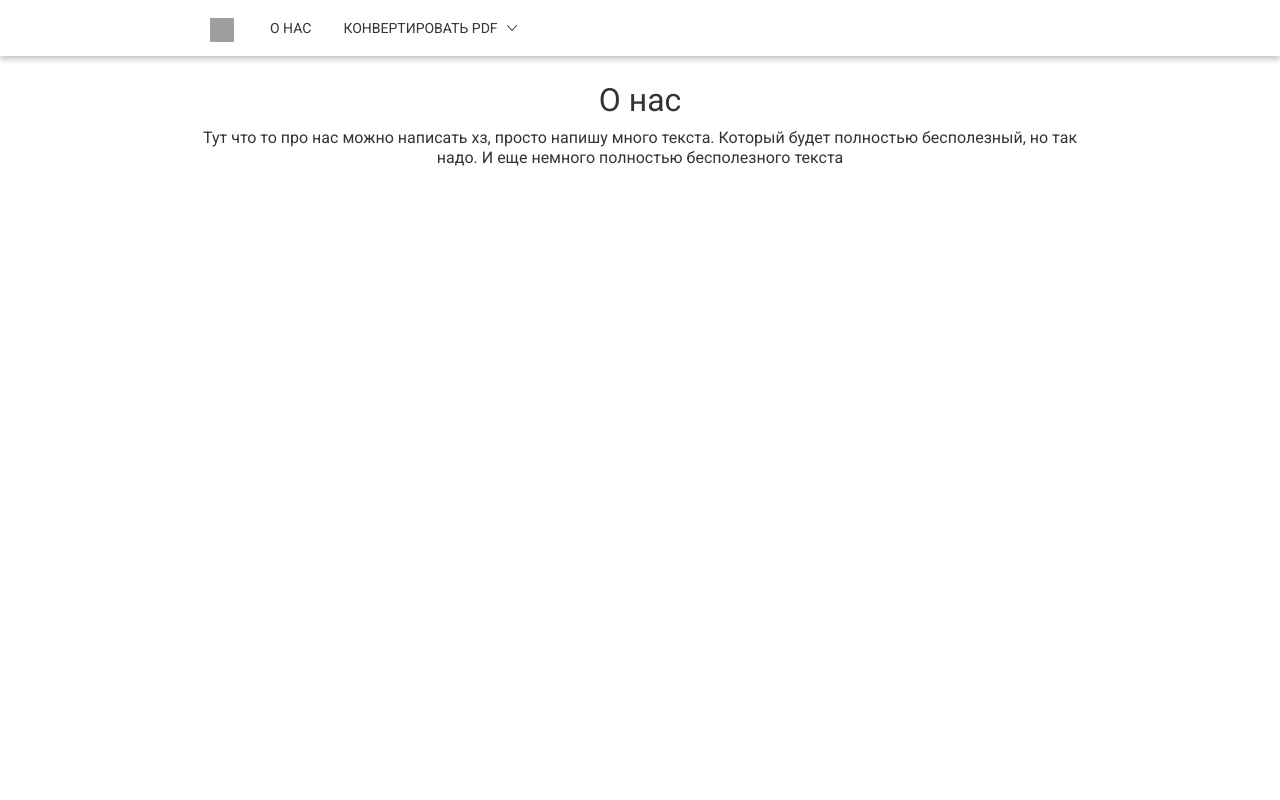
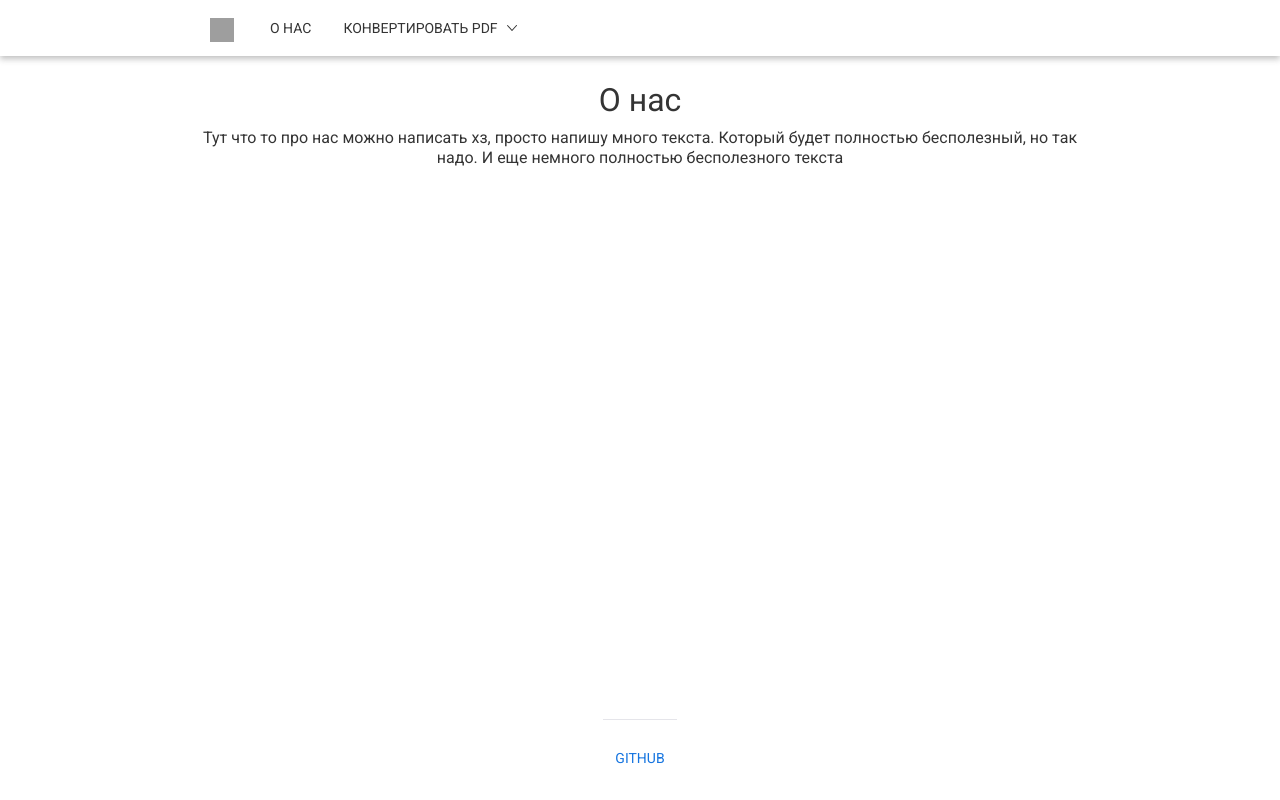
Before and after one commit to ElishaFlacon/file-converter, a React (Create React App) app: page /about in a window 1280 px wide. Shown: the top 800 px of the page. Built offline with nearby package versions, Linux system fonts and the light colour scheme; grey boxes are pictures that could not be loaded; a web font is replaced by a local one.

Commit message:
add wrapper

```diff
--- a/src/App.js
+++ b/src/App.js
@@ -7,9 +7,8 @@ import Footer from './components/Footer';
 
 
 function App() {
-
-
     return (
+        <div className='wrapper'>
             <BrowserRouter>
                 <Headers />
 
@@ -19,6 +18,7 @@ function App() {
 
                 <Footer />
             </BrowserRouter>
+        </div>
     );
 }
 
--- a/src/styles/App.css
+++ b/src/styles/App.css
@@ -27,7 +27,7 @@ html {
 }
 
 body {
-    min-height: 100vh;
+    height: 100vh;
     background-color: #fff;
 }
 
@@ -39,8 +39,14 @@ body {
 
 .app {
     display: flex;
-    margin: auto;
+    flex: 1 0 auto;
     padding: 24px;
     max-width: 900px;
-    min-height: 100vh;
 }
+
+.wrapper {
+    display: flex;
+    flex-direction: column;
+    align-items: center;
+    height: 100vh;
+}
```
Lines whose indentation alone changed are shown as unchanged.
